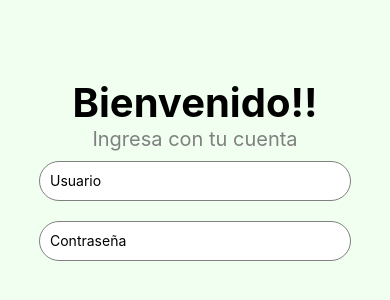
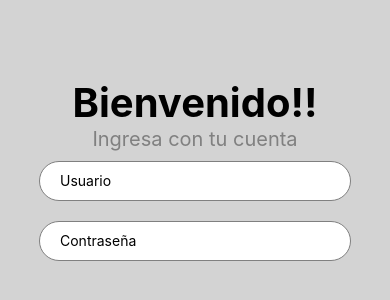
Before and after one commit to LuisCaro92/movilapp, a React Native app: screen / in a window 390 px wide. Shown: the part 248-548 px from the top of the page. Built offline with nearby package versions, Linux system fonts and the light colour scheme.

Commit message:
aprendiendo y avanzando

```diff
--- a/App.js
+++ b/App.js
@@ -1,11 +1,11 @@
 import { StatusBar } from 'expo-status-bar';
-import { StyleSheet, Text, View, TextInput} from 'react-native';
-import DataEntryComponent from './Card';
+import { StyleSheet, Text, View, TextInput, } from 'react-native';
 
 
 export default function App() {
   return (
     <View style={styles.container}>
+
       <Text style={styles.titulo}>Bienvenido!!</Text>
       <Text style={styles.subTitulo}>Ingresa con tu cuenta</Text>
       <TextInput style={styles.input} placeholder="Usuario" />
@@ -18,7 +18,7 @@ export default function App() {
 const styles = StyleSheet.create({
   container: {
     flex: 1,
-    backgroundColor: '#f0fff0',
+    backgroundColor: '#d3d3d3',
     alignItems: 'center',
     justifyContent: 'center',
   },
@@ -40,10 +40,12 @@ const styles = StyleSheet.create({
     width:"80%",
     height:40,
     padding:10,
+    paddingStart:20,
     margin:10,
     textAlign:"left",
     backgroundColor:"white"
-
+  },
+  imagen:{
 
   }
 
--- a/package.json
+++ b/package.json
@@ -12,7 +12,8 @@
     "expo": "~49.0.13",
     "expo-status-bar": "~1.6.0",
     "react": "18.2.0",
-    "react-native": "0.72.5"
+    "react-native": "0.72.5",
+    "react-native-svg": "13.9.0"
   },
   "devDependencies": {
     "@babel/core": "^7.20.0"
```
Also changed, not shown: 1 other file (tests, documents, lock files or other folders).
